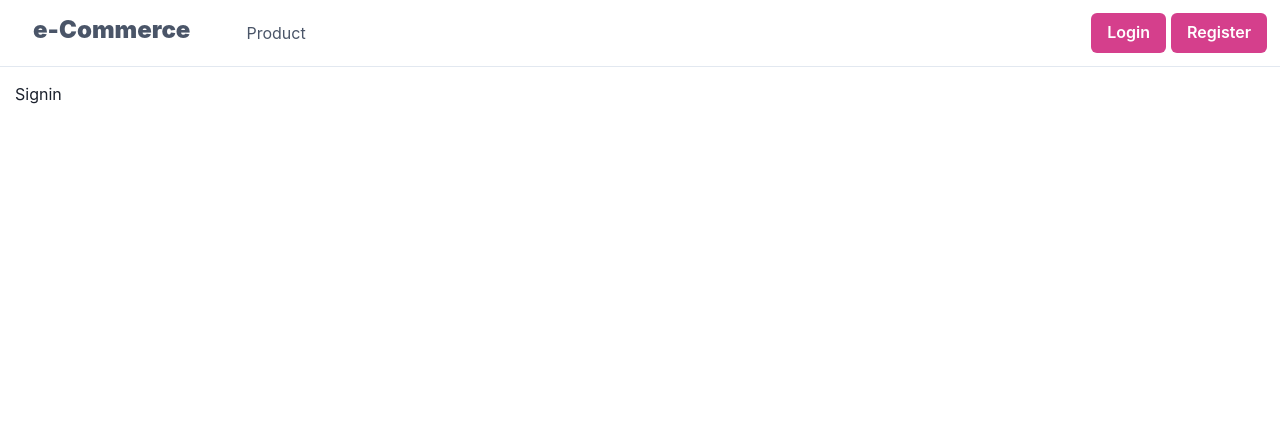
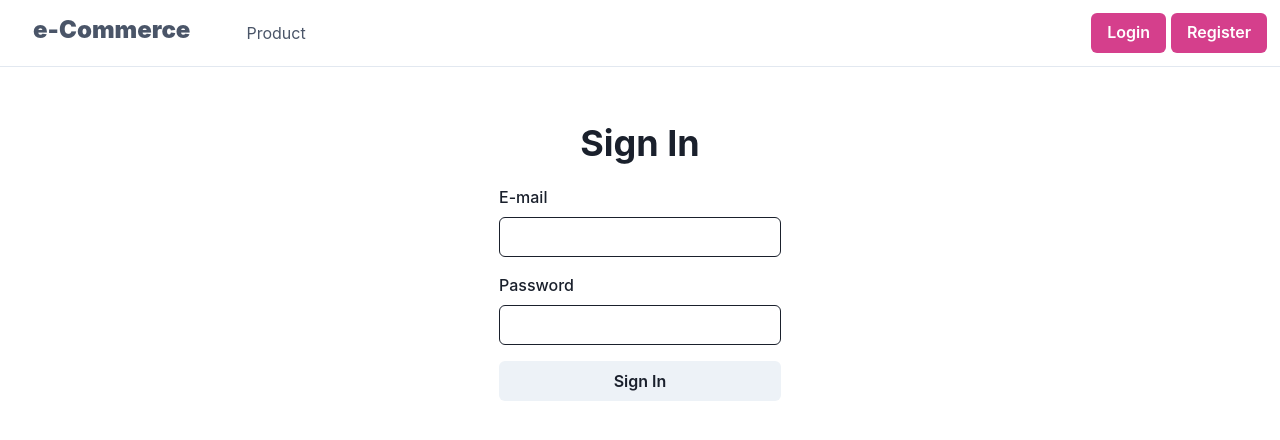
Before and after one commit to EnginGultekin/MERN-Projects, a React (Create React App) app in the folder E-Commerce/client/: page /signin in a window 1280 px wide. Shown: the top 440 px of the page. Built offline with nearby package versions, Linux system fonts and the light colour scheme; no server answers.

Commit message:
Login process done

```diff
--- a/E-Commerce/client/src/globals/Network.js
+++ b/E-Commerce/client/src/globals/Network.js
@@ -34,6 +34,11 @@ export const fetchRegister = async (formData) => {
     return data;
 }
 
+export const fetchLogin = async (formData) => {
+    const { data } = await axios.post(`${baseURL}/auth/login`, formData);
+    return data;
+}
+
 export const fetchMe = async () => {
     const { data } = await axios.get(`${baseURL}/auth/me`);
     return data;
--- a/E-Commerce/client/src/pages/Auth/Signin/index.js
+++ b/E-Commerce/client/src/pages/Auth/Signin/index.js
@@ -1,8 +1,71 @@
-import React from 'react'
+import { Box, Button, Flex, FormControl, FormLabel, Input, Alert, Heading } from '@chakra-ui/react'
+import { useFormik } from 'formik';
+import validations from './validations';
+import { fetchLogin } from '../../../globals/Network';
+import { useAuth } from '../../../context/AuthContext';
+import { useNavigate } from 'react-router-dom';
 
 function Signin() {
+
+  const { login } = useAuth();
+  const history = useNavigate();
+
+  const { handleSubmit, handleChange, values, errors } = useFormik({
+    initialValues: {
+      email: '',
+      password: '',
+    },
+    validateOnChange: false,
+    validationSchema: validations,
+    onSubmit: async (values, bag) => {
+      try {
+        const loginResponse = await fetchLogin(values);
+        login(loginResponse);
+
+        history('/profile');
+      } catch (error) {
+        bag.setErrors({ general: error.response.data.message });
+      }
+    },
+  });
+
   return (
-    <div>Signin</div>
+    <div>
+      <Flex align='center' width='full' justifyContent='center'>
+        <Box pt={10}>
+          <Box textAlign='center'>
+            <Heading>Sign In</Heading>
+          </Box>
+          <Box my={5}>
+            {errors.general && (
+              <Alert status='error'>{errors.general}</Alert>
+            )}
+          </Box>
+          <Box my={5} textaign='left'>
+            <form onSubmit={handleSubmit}>
+              <FormControl>
+                <FormLabel>E-mail</FormLabel>
+                <Input name='email'
+                  onChange={handleChange}
+                  value={values.email}
+                  isInvalid={errors.email} />
+              </FormControl>
+
+              <FormControl mt='4'>
+                <FormLabel>Password</FormLabel>
+                <Input name='password'
+                  type='password'
+                  onChange={handleChange}
+                  value={values.password}
+                  isInvalid={errors.password} />
+              </FormControl>
+
+              <Button width='full'  mt='4' type='submit'>Sign In</Button>
+            </form>
+          </Box>
+        </Box>
+      </Flex>
+    </div>
   )
 }
 
--- /dev/null
+++ b/E-Commerce/client/src/pages/Auth/Signin/validations.js
@@ -0,0 +1,14 @@
+import * as yup from "yup";
+
+const validations = yup.object().shape({
+    email: yup
+        .string()
+        .email("Please enter a valid email address.")
+        .required(),
+    password: yup
+        .string()
+        .min(6, 'Your password must be at least 6 characters.')
+        .required(),
+});
+
+export default validations;
--- a/E-Commerce/client/src/pages/Auth/Signup/index.js
+++ b/E-Commerce/client/src/pages/Auth/Signup/index.js
@@ -69,7 +69,7 @@ function Signup() {
                   isInvalid={errors.confirmPassword} />
               </FormControl>
 
-              <Button mt='4' width type='submit'>Sign Up</Button>
+              <Button mt='4' width='full' type='submit'>Sign Up</Button>
             </form>
           </Box>
         </Box>
```
